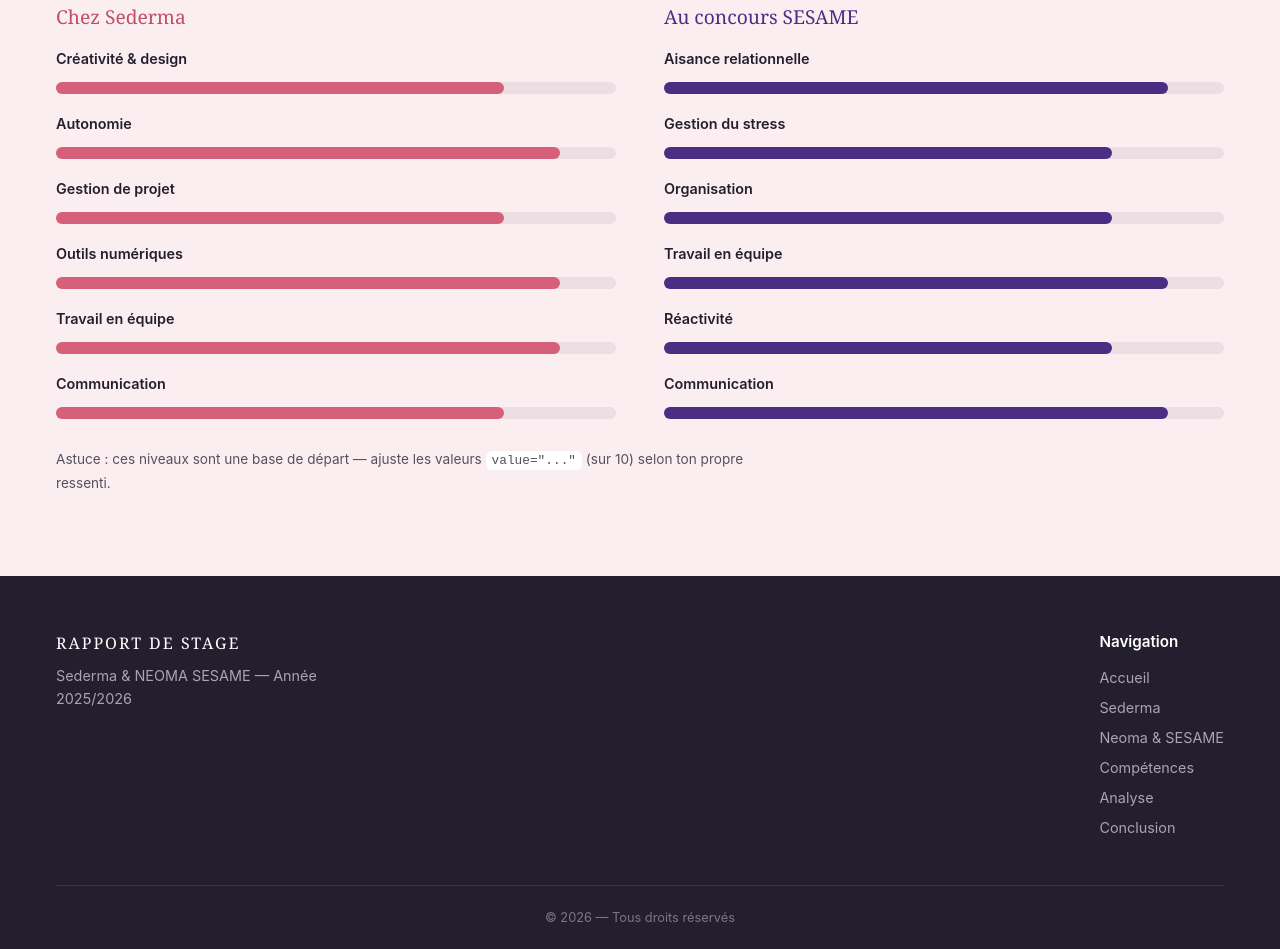
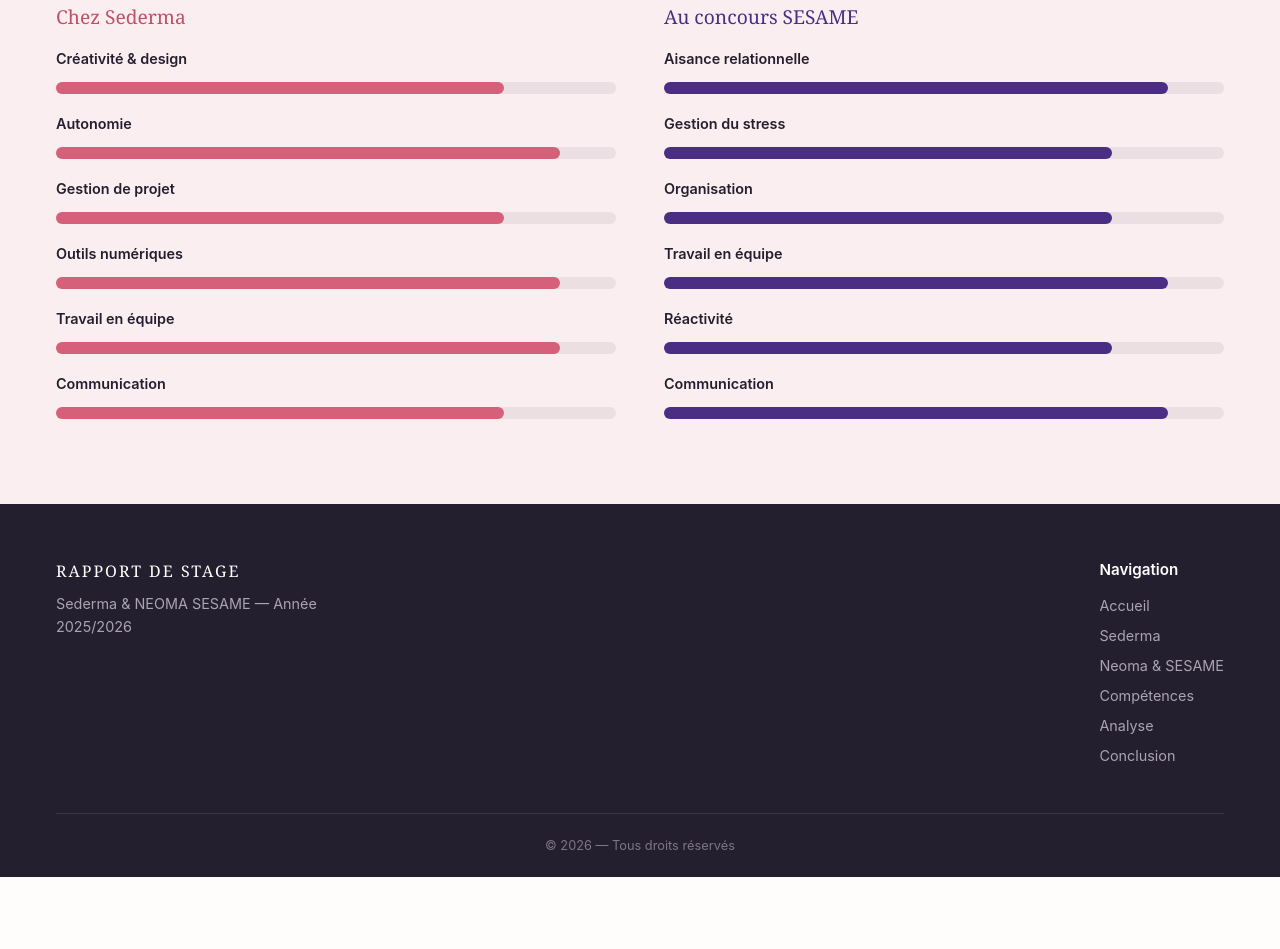
Before and after one commit to Lily1ovegood/rapport-stage, a plain HTML site: page competences.html in a window 1280 px wide. Shown: the part 1219-2168 px from the top of the page. After the commit the page ends 2096 px from the top, so only its background shows below. Drawn offline with Linux system fonts and the light colour scheme.

Commit message:
Update competences.html

```diff
--- a/competences.html
+++ b/competences.html
@@ -114,7 +114,7 @@
           </ul>
         </div>
       </div>
-      <p class="tip">Astuce : ces niveaux sont une base de départ — ajuste les valeurs <code>value="..."</code> (sur 10) selon ton propre ressenti.</p>
+
     </section>
 
   </main>
```
